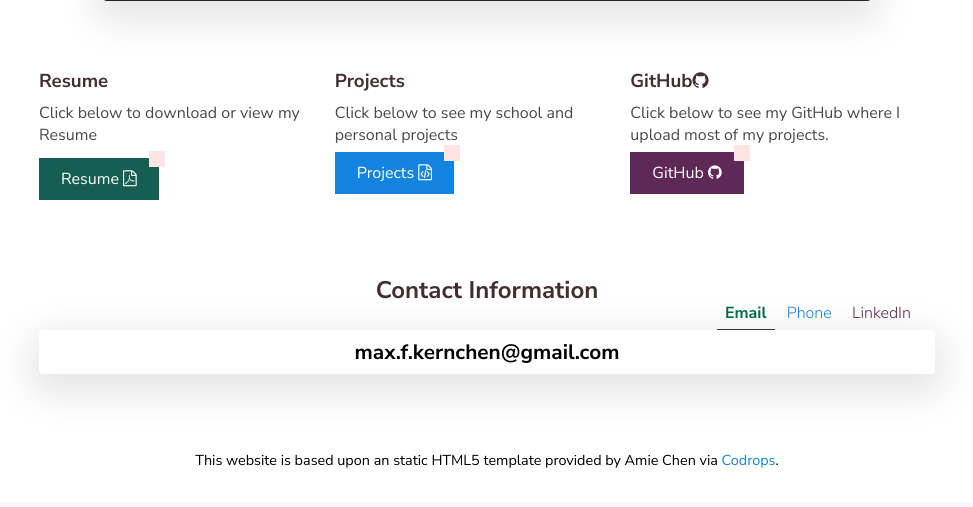
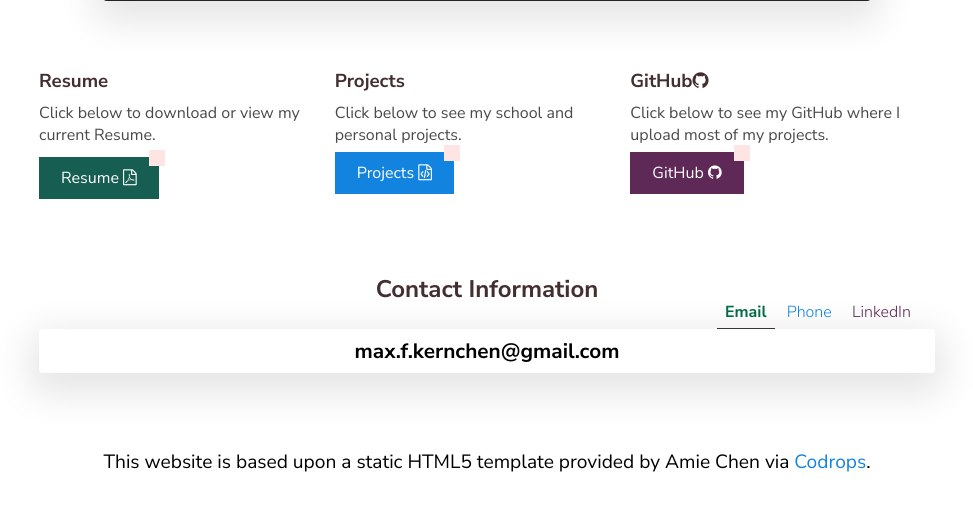
Before and after one commit to maxkernchen/maxkernchen.github.io, a PHP site: page / in a window 1280 px wide. Shown: the part 692-1199 px from the top of the page, without its empty margins (153-1126 px from the left). Before the commit the page ends 1160 px from the top, so only its background shows below. Run offline with PHP 8.4, Linux system fonts and the light colour scheme; some libraries are stand-ins or nearby versions.

Commit message:
Resume Upload, formatting changes

```diff
--- a/index.html
+++ b/index.html
@@ -42,16 +42,17 @@
       <div class="feature">
         <div class="feature__item">
           <h3 class="section__title">Resume</h3>
-          <p>Click below to download or view my Resume
+          <p>Click below to download or view my current Resume.
             <br>
-            <br>
-            <a href="Resume_MaxKernchen.pdf" class="button--common">Resume <i class="fa fa-file-pdf-o" aria-hidden="true"></i>
+
+            <a href="Resume_Max_Kernchen.pdf" class="button--common">Resume <i class="fa fa-file-pdf-o" aria-hidden="true"
+              style="margin-top: 23px"></i>
             </a>
         </div>
 
         <div class="feature__item">
           <h3 class="section__title">Projects</h3>
-          <p>Click below to see my school and personal projects </p>
+          <p>Click below to see my school and personal projects. </p>
           <a href="projects.html" style="background-color:#1284df" class="button--primary">Projects
               <i class="fa fa-file-code-o" aria-hidden="true"></i>
 
@@ -84,7 +85,7 @@
     </div>
     <br>
     <br>
-    <footer class="footer">This website is based upon an static HTML5 template provided by Amie Chen via
+    <footer class="footer">This website is based upon a static HTML5 template provided by Amie Chen via
       <a href="https://tympanus.net/codrops/2018/01/12/freebie-scribbler-website-template-html-sketch/"
       target="_blank" class="link link--light">Codrops</a>.</footer>
     <script src="https://cdnjs.cloudflare.com/ajax/libs/highlight.js/9.12.0/highlight.min.js"></script>
--- a/projects.html
+++ b/projects.html
@@ -212,7 +212,7 @@
 
     </div>
 
-    <footer class="footer">This website is based upon an static HTML5 template provided by Amie Chen via
+    <footer class="footer">This website is based upon a static HTML5 template provided by Amie Chen via
         <a href="https://tympanus.net/codrops/2018/01/12/freebie-scribbler-website-template-html-sketch/"
         target="_blank" class="link link--light">Codrops</a>.</footer>
     <script src="https://cdnjs.cloudflare.com/ajax/libs/highlight.js/9.12.0/highlight.min.js"></script>
--- a/scribbler-global.css
+++ b/scribbler-global.css
@@ -376,7 +376,7 @@ table td:first-child {
 .footer {
   text-align: center;
   padding: 2rem;
-  font-size: .9rem;
+  font-size: 1.2rem;
   color: black;
 }
 
```
Also changed, not shown: 1 other file.
